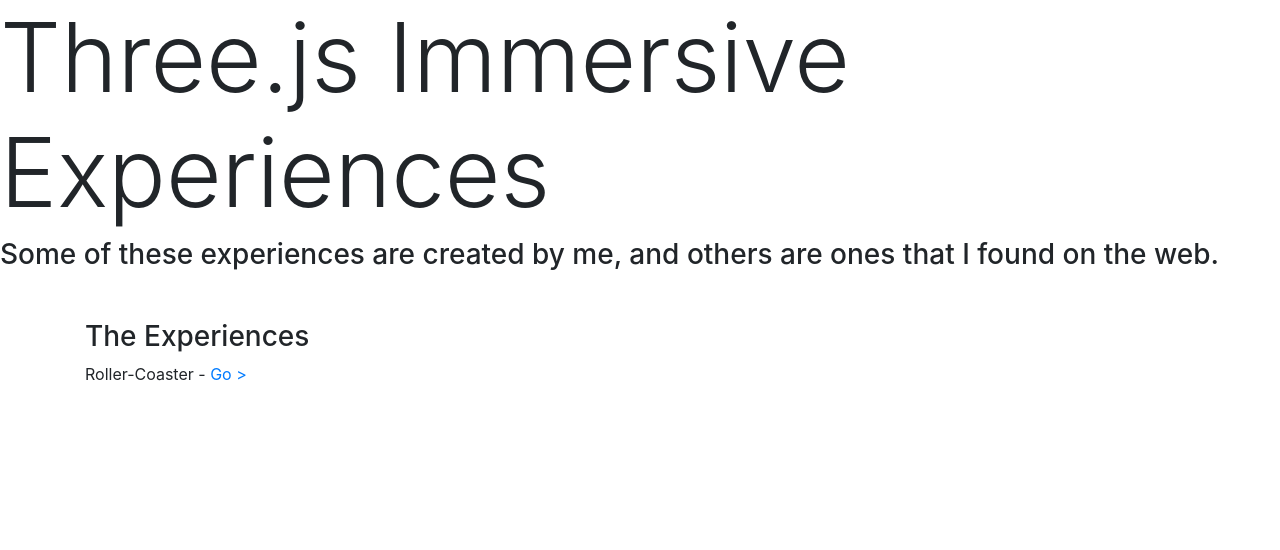
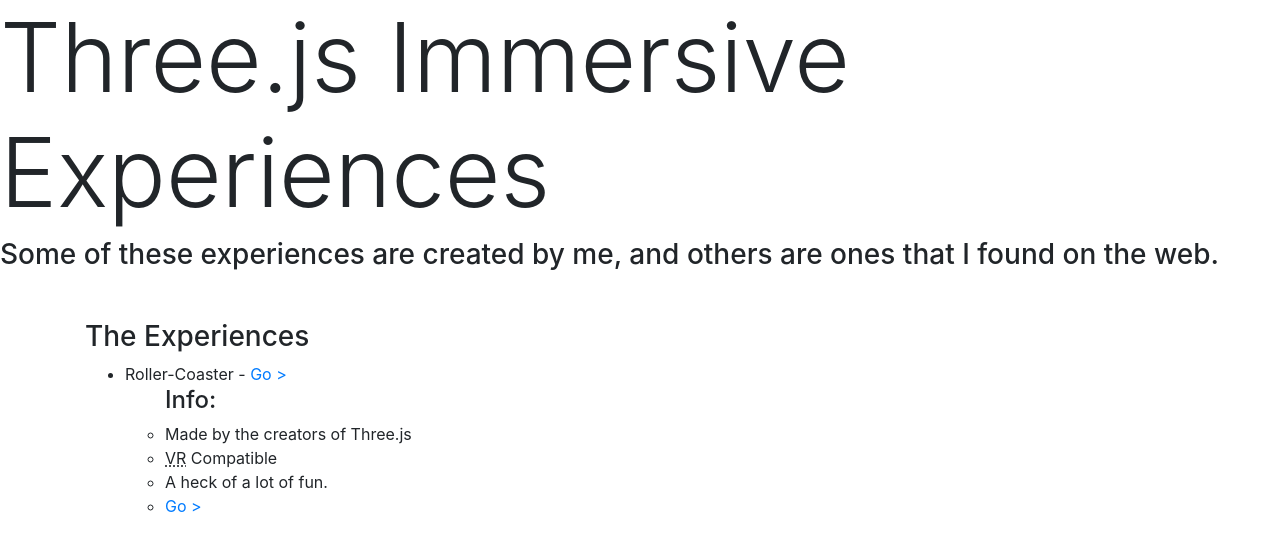
Before and after one commit to LMMGravat/LMMGravat.github.io, a plain HTML site: page index.html in a window 1280 px wide. Drawn offline with nearby package versions, Linux system fonts and the light colour scheme.

Commit message:
has no message

```diff
--- a/index.html
+++ b/index.html
@@ -9,8 +9,15 @@
         <h3 class="display-5">Some of these experiences are created by me, and others are ones that I found on the web.</h3>
         <div class="container">
             <h3 class="mt-5">The Experiences</h3>
-            <ul class="list-unstyled">
-                <li>Roller-Coaster - <a href="rollercoaster.html">Go &gt;</a></li>
+            <ul>
+                <li>Roller-Coaster - <a href="rollercoaster.html">Go &gt;</a>
+                    <ul><h4>Info:</h4>
+                        <li>Made by the creators of Three.js</li>
+                        <li><abbr title="Virtual Reality">VR</abbr> Compatible</li>
+                        <li>A heck of a lot of fun.</li>
+                        <li><a href="rollercoaster.html">Go &gt;</a></li>
+                    </ul>
+                </li>
             </ul>
         </div>
     </body>
```
